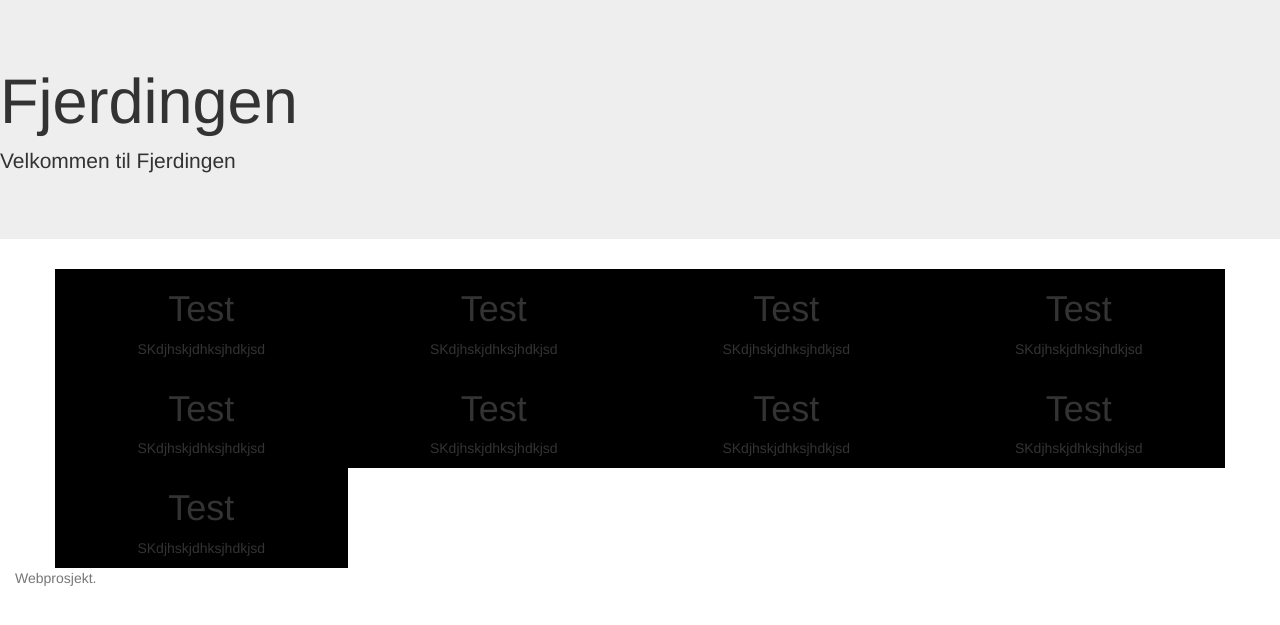
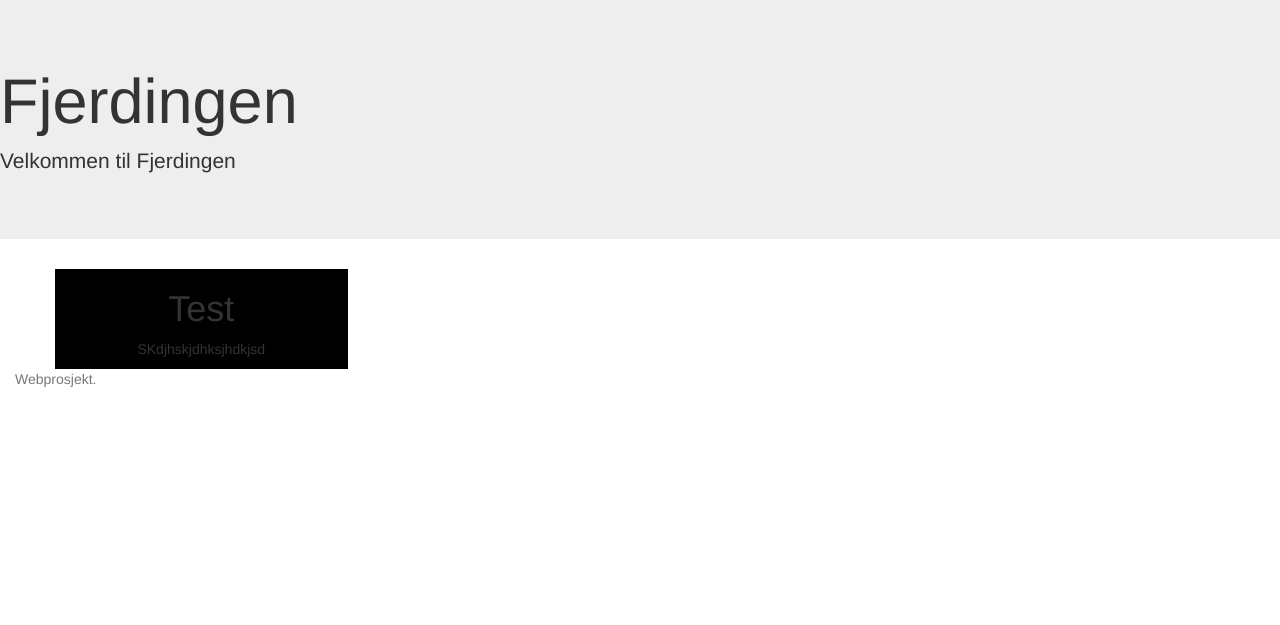
Before and after one commit to erasmusson/Gruppe34, a PHP site: page /events/events.php in a window 1280 px wide. Shown: the part 73-698 px from the top of the page. Run offline with PHP 8.4, Linux system fonts and the light colour scheme.

Commit message:
Endrat namn på m

```diff
--- a/Template/events/event-content.php
+++ b/Template/events/event-content.php
@@ -7,40 +7,16 @@
     <title>Template</title>
 
     <!-- Bootstrap -->
-    <link href="css/bootstrap.min.css" rel="stylesheet">
+    <link href="../css/bootstrap.min.css" rel="stylesheet">
 
     <!-- Custom CSS -->
-    <link href="css/custom.css" rel="stylesheet">
+    <link href="../css/custom.css" rel="stylesheet">
   </head>
   <body>
 
         <div class="row">
 
             <div class="col-md-3" style="text-align: center; background-color: black;">
-                <h1>Test</h1>
-                <p>SKdjhskjdhksjhdkjsd</p>
-            </div><div class="col-md-3" style="text-align: center; background-color: black;">
-                <h1>Test</h1>
-                <p>SKdjhskjdhksjhdkjsd</p>
-            </div><div class="col-md-3" style="text-align: center; background-color: black;">
-                <h1>Test</h1>
-                <p>SKdjhskjdhksjhdkjsd</p>
-            </div><div class="col-md-3" style="text-align: center; background-color: black;">
-                <h1>Test</h1>
-                <p>SKdjhskjdhksjhdkjsd</p>
-            </div><div class="col-md-3" style="text-align: center; background-color: black;">
-                <h1>Test</h1>
-                <p>SKdjhskjdhksjhdkjsd</p>
-            </div><div class="col-md-3" style="text-align: center; background-color: black;">
-                <h1>Test</h1>
-                <p>SKdjhskjdhksjhdkjsd</p>
-            </div><div class="col-md-3" style="text-align: center; background-color: black;">
-                <h1>Test</h1>
-                <p>SKdjhskjdhksjhdkjsd</p>
-            </div><div class="col-md-3" style="text-align: center; background-color: black;">
-                <h1>Test</h1>
-                <p>SKdjhskjdhksjhdkjsd</p>
-            </div><div class="col-md-3" style="text-align: center; background-color: black;">
                 <h1>Test</h1>
                 <p>SKdjhskjdhksjhdkjsd</p>
             </div>
@@ -50,6 +26,6 @@
 
     <!-- jquery og bootstrap script -->
     <script src="https://ajax.googleapis.com/ajax/libs/jquery/1.12.4/jquery.min.js"></script>
-    <script src="js/bootstrap.min.js"></script>
+    <script src="../js/bootstrap.min.js"></script>
   </body>
 </html>
--- a/Template/events/slideshow.php
+++ b/Template/events/slideshow.php
@@ -7,10 +7,10 @@
     <title>Template</title>
 
     <!-- Bootstrap -->
-    <link href="css/bootstrap.min.css" rel="stylesheet">
+    <link href="../css/bootstrap.min.css" rel="stylesheet">
 
     <!-- Custom CSS -->
-    <link href="css/custom.css" rel="stylesheet">
+    <link href="../css/custom.css" rel="stylesheet">
   </head>
   <body>
 
@@ -21,6 +21,6 @@
 
     <!-- jquery og bootstrap script -->
     <script src="https://ajax.googleapis.com/ajax/libs/jquery/1.12.4/jquery.min.js"></script>
-    <script src="js/bootstrap.min.js"></script>
+    <script src="../js/bootstrap.min.js"></script>
   </body>
 </html>
```
Also changed, not shown: Template/pic/placeholder.png (renamed from Template/Bilder/placeholder.png).
